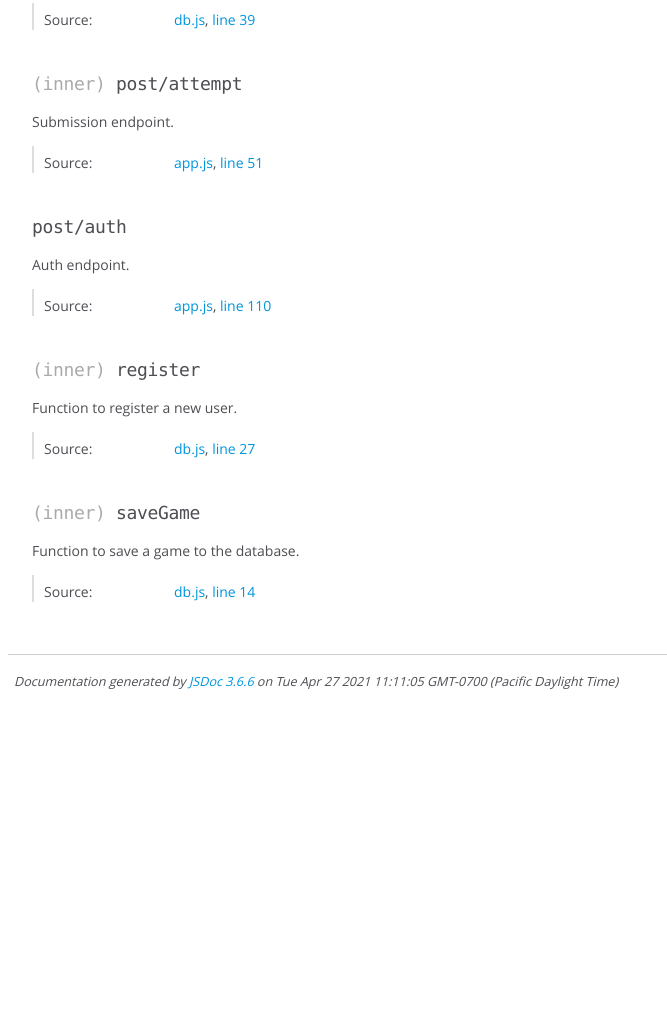
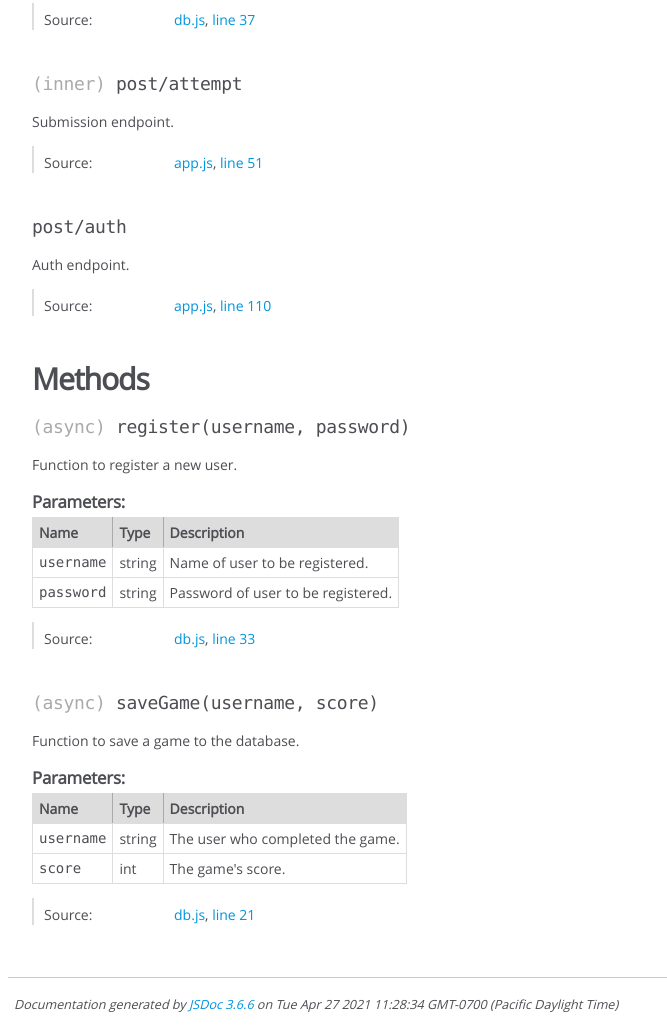
Before and after one commit to NotHawthorne/reach-mastermind-docs, a plain HTML site: page docs/global.html in a window 1280 px wide. Shown: the part 1581-2610 px from the top of the page, without its empty margins (0-667 px from the left). Before the commit the page ends 2287 px from the top, so only its background shows below. Drawn offline with Linux system fonts and the light colour scheme.

Commit message:
update docs

```diff
--- a/docs/global.html
+++ b/docs/global.html
@@ -204,7 +204,7 @@
 
     <dt class="tag-source">Source:</dt>
     <dd class="tag-source"><ul class="dummy"><li>
-        <a href="db.js.html">db.js</a>, <a href="db.js.html#line60">line 60</a>
+        <a href="db.js.html">db.js</a>, <a href="db.js.html#line58">line 58</a>
     </li></ul></dd>
 
 
@@ -576,7 +576,7 @@
 
     <dt class="tag-source">Source:</dt>
     <dd class="tag-source"><ul class="dummy"><li>
-        <a href="db.js.html">db.js</a>, <a href="db.js.html#line108">line 108</a>
+        <a href="db.js.html">db.js</a>, <a href="db.js.html#line106">line 106</a>
     </li></ul></dd>
 
 
@@ -638,7 +638,7 @@
 
     <dt class="tag-source">Source:</dt>
     <dd class="tag-source"><ul class="dummy"><li>
-        <a href="db.js.html">db.js</a>, <a href="db.js.html#line77">line 77</a>
+        <a href="db.js.html">db.js</a>, <a href="db.js.html#line75">line 75</a>
     </li></ul></dd>
 
 
@@ -700,7 +700,7 @@
 
     <dt class="tag-source">Source:</dt>
     <dd class="tag-source"><ul class="dummy"><li>
-        <a href="db.js.html">db.js</a>, <a href="db.js.html#line39">line 39</a>
+        <a href="db.js.html">db.js</a>, <a href="db.js.html#line37">line 37</a>
     </li></ul></dd>
 
 
@@ -842,7 +842,19 @@
 
 
 
-<h4 class="name" id="register"><span class="type-signature">(inner) </span>register<span class="type-signature"></span></h4>
+
+
+        <h3 class="subsection-title">Methods</h3>
+
+
+
+
+
+
+
+    <h4 class="name" id="register"><span class="type-signature">(async) </span>register<span class="signature">(username, password)</span><span class="type-signature"></span></h4>
+
+
 
 
 
@@ -851,6 +863,84 @@
     Function to register a new user.
 </div>
 
+
+
+
+
+
+
+
+
+    <h5>Parameters:</h5>
+
+
+<table class="params">
+    <thead>
+    <tr>
+
+        <th>Name</th>
+
+
+        <th>Type</th>
+
+
+
+
+
+        <th class="last">Description</th>
+    </tr>
+    </thead>
+
+    <tbody>
+
+
+        <tr>
+
+                <td class="name"><code>username</code></td>
+
+
+            <td class="type">
+
+
+<span class="param-type">string</span>
+
+
+
+            </td>
+
+
+
+
+
+            <td class="description last">Name of user to be registered.</td>
+        </tr>
+
+
+
+        <tr>
+
+                <td class="name"><code>password</code></td>
+
+
+            <td class="type">
+
+
+<span class="param-type">string</span>
+
+
+
+            </td>
+
+
+
+
+
+            <td class="description last">Password of user to be registered.</td>
+        </tr>
+
+
+    </tbody>
+</table>
 
 
 
@@ -886,7 +976,7 @@
 
     <dt class="tag-source">Source:</dt>
     <dd class="tag-source"><ul class="dummy"><li>
-        <a href="db.js.html">db.js</a>, <a href="db.js.html#line27">line 27</a>
+        <a href="db.js.html">db.js</a>, <a href="db.js.html#line33">line 33</a>
     </li></ul></dd>
 
 
@@ -904,7 +994,27 @@
 
 
 
-<h4 class="name" id="saveGame"><span class="type-signature">(inner) </span>saveGame<span class="type-signature"></span></h4>
+
+
+
+
+
+
+
+
+
+
+
+
+
+
+
+
+
+
+    <h4 class="name" id="saveGame"><span class="type-signature">(async) </span>saveGame<span class="signature">(username, score)</span><span class="type-signature"></span></h4>
+
+
 
 
 
@@ -913,6 +1023,84 @@
     Function to save a game to the database.
 </div>
 
+
+
+
+
+
+
+
+
+    <h5>Parameters:</h5>
+
+
+<table class="params">
+    <thead>
+    <tr>
+
+        <th>Name</th>
+
+
+        <th>Type</th>
+
+
+
+
+
+        <th class="last">Description</th>
+    </tr>
+    </thead>
+
+    <tbody>
+
+
+        <tr>
+
+                <td class="name"><code>username</code></td>
+
+
+            <td class="type">
+
+
+<span class="param-type">string</span>
+
+
+
+            </td>
+
+
+
+
+
+            <td class="description last">The user who completed the game.</td>
+        </tr>
+
+
+
+        <tr>
+
+                <td class="name"><code>score</code></td>
+
+
+            <td class="type">
+
+
+<span class="param-type">int</span>
+
+
+
+            </td>
+
+
+
+
+
+            <td class="description last">The game's score.</td>
+        </tr>
+
+
+    </tbody>
+</table>
 
 
 
@@ -948,7 +1136,7 @@
 
     <dt class="tag-source">Source:</dt>
     <dd class="tag-source"><ul class="dummy"><li>
-        <a href="db.js.html">db.js</a>, <a href="db.js.html#line14">line 14</a>
+        <a href="db.js.html">db.js</a>, <a href="db.js.html#line21">line 21</a>
     </li></ul></dd>
 
 
@@ -958,6 +1146,18 @@
 
 
 </dl>
+
+
+
+
+
+
+
+
+
+
+
+
 
 
 
@@ -982,13 +1182,13 @@
 </div>
 
 <nav>
-    <h2><a href="index.html">Home</a></h2><h3>Global</h3><ul><li><a href="global.html#attempt">attempt</a></li><li><a href="global.html">attemptLogin</a></li><li><a href="global.html#get/">get/</a></li><li><a href="global.html#get/leaderboard">get/leaderboard</a></li><li><a href="global.html#get/logout">get/logout</a></li><li><a href="global.html#get/profile">get/profile</a></li><li><a href="global.html#getCurrentNumbers">getCurrentNumbers</a></li><li><a href="global.html#getHistory">getHistory</a></li><li><a href="global.html#getLeaderboards">getLeaderboards</a></li><li><a href="global.html">getUser</a></li><li><a href="global.html">post/attempt</a></li><li><a href="global.html#post/auth">post/auth</a></li><li><a href="global.html">register</a></li><li><a href="global.html">saveGame</a></li></ul>
+    <h2><a href="index.html">Home</a></h2><h3>Global</h3><ul><li><a href="global.html#attempt">attempt</a></li><li><a href="global.html">attemptLogin</a></li><li><a href="global.html#get/">get/</a></li><li><a href="global.html#get/leaderboard">get/leaderboard</a></li><li><a href="global.html#get/logout">get/logout</a></li><li><a href="global.html#get/profile">get/profile</a></li><li><a href="global.html#getCurrentNumbers">getCurrentNumbers</a></li><li><a href="global.html#getHistory">getHistory</a></li><li><a href="global.html#getLeaderboards">getLeaderboards</a></li><li><a href="global.html">getUser</a></li><li><a href="global.html">post/attempt</a></li><li><a href="global.html#post/auth">post/auth</a></li><li><a href="global.html#register">register</a></li><li><a href="global.html#saveGame">saveGame</a></li></ul>
 </nav>
 
 <br class="clear">
 
 <footer>
-    Documentation generated by <a href="https://github.com/jsdoc/jsdoc">JSDoc 3.6.6</a> on Tue Apr 27 2021 11:11:05 GMT-0700 (Pacific Daylight Time)
+    Documentation generated by <a href="https://github.com/jsdoc/jsdoc">JSDoc 3.6.6</a> on Tue Apr 27 2021 11:28:34 GMT-0700 (Pacific Daylight Time)
 </footer>
 
 <script> prettyPrint(); </script>
```
Also changed, not shown: docs/app.js.html (+2 -2 lines), docs/db.js.html (+4 -6 lines), docs/index.html (+2 -2 lines), docs/public_client.js.html (+2 -2 lines).
